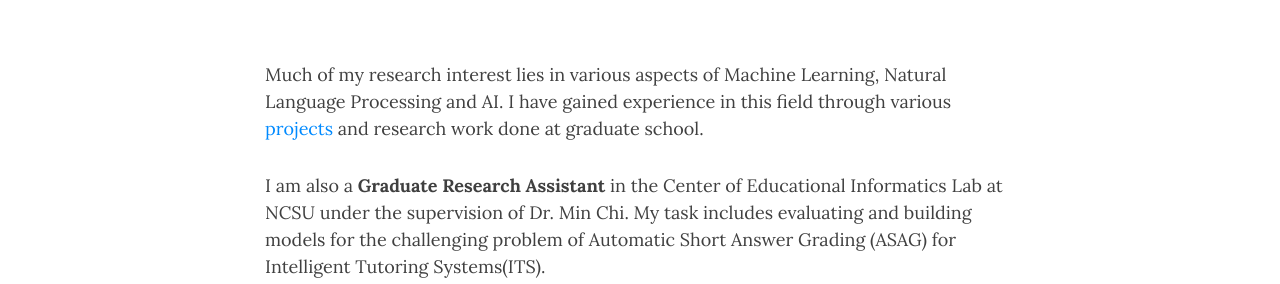
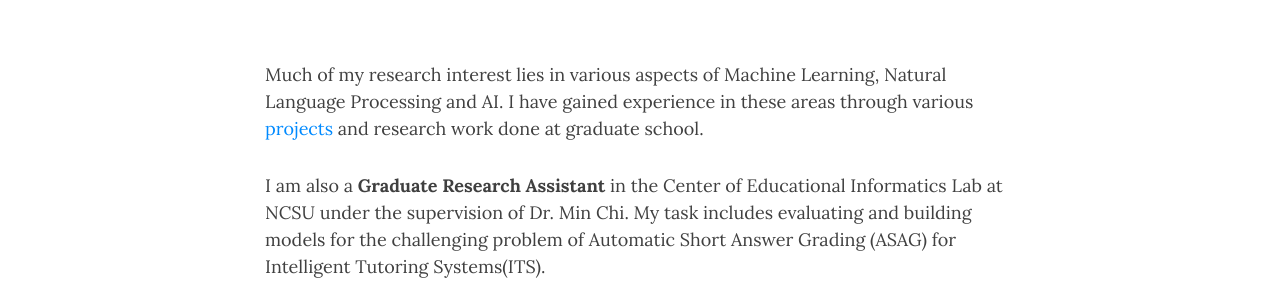
Before and after one commit to shahrajat/shahrajat.github.io, a Jekyll site: the page built from research.md, in a window 1280 px wide and 1035 px high. Shown: the part 319-603 px from the top of the window. Built offline with Jekyll 4.4.1, drawn with Linux system fonts in a browser that asks for light colours; nearby versions of some CDN libraries; comment, search, counter and statistics services are not loaded.

Commit message:
Updated research.md

```diff
--- a/research.md
+++ b/research.md
@@ -5,7 +5,7 @@
 comments: true
 published: true
 ---
-Much of my research interest lies in various aspects of Machine Learning, Natural Language Processing and AI. I have gained experience in this field through various [projects](http://shahrajat.com/projects/) and research work done at graduate school.
+Much of my research interest lies in various aspects of Machine Learning, Natural Language Processing and AI. I have gained experience in these areas through various [projects](http://shahrajat.com/projects/) and research work done at graduate school.
 
 I am also a __Graduate Research Assistant__ in the Center of Educational Informatics Lab at NCSU under the supervision of Dr. Min Chi. My task includes evaluating and building models for the challenging problem of Automatic Short Answer Grading (ASAG) for Intelligent Tutoring Systems(ITS).
 
```
